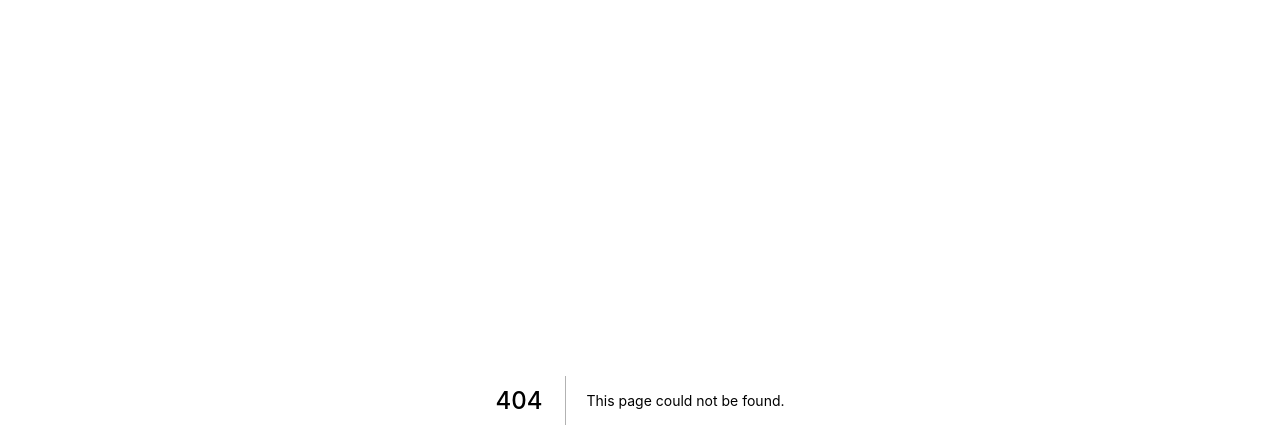
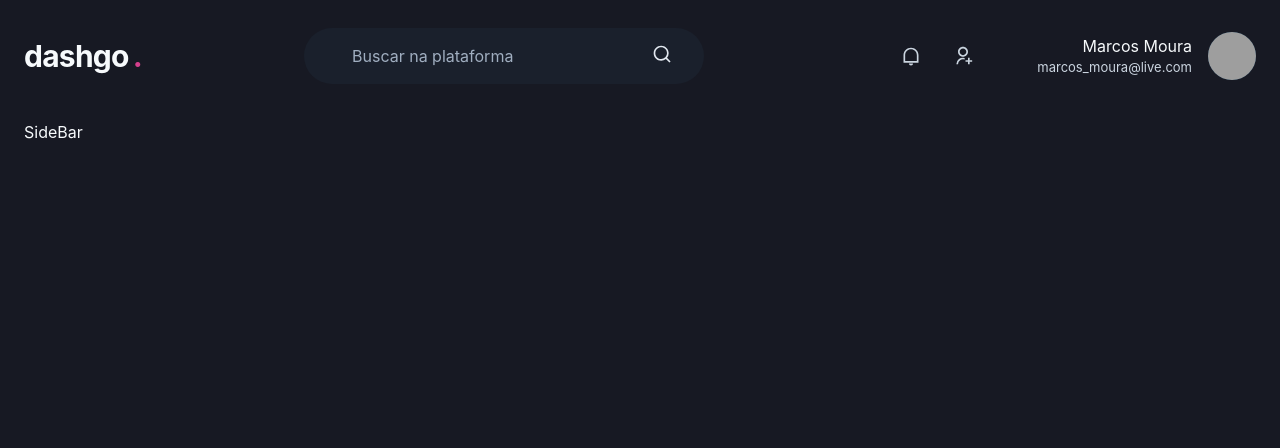
Before and after one commit to marcosaureliodiasmoura/dashgo, a Next.js app: page /dashboard in a window 1280 px wide. Before the commit this address had no page. Shown: the top 448 px of the page. Built offline with nearby package versions, Linux system fonts and the light colour scheme; grey boxes are pictures that could not be loaded.

Commit message:
Component Header

```diff
--- a/package.json
+++ b/package.json
@@ -15,7 +15,8 @@
     "framer-motion": "^4.1.3",
     "next": "10.1.3",
     "react": "17.0.2",
-    "react-dom": "17.0.2"
+    "react-dom": "17.0.2",
+    "react-icons": "^4.2.0"
   },
   "devDependencies": {
     "@types/node": "^14.14.37",
--- /dev/null
+++ b/src/components/Header.tsx
@@ -0,0 +1,82 @@
+import { Flex, Text, Input, Icon, HStack, Box, Avatar } from '@chakra-ui/react'
+import { RiNotificationLine, RiSearchLine, RiUserAddLine } from 'react-icons/ri'
+
+export function Header() {
+  return (
+    <Flex
+      as="header"
+      w="100%"
+      maxWidth={1480}
+      h="20"
+      mx="auto"
+      mt="4"
+      px="6"
+      align="center"
+    >
+      <Text fontSize="3xl"
+        fontWeight="bold"
+        letterSpacing="tight"
+        w="64"
+      >
+        dashgo
+       <Text as="span" ml="1" color="pink.500">.</Text>
+      </Text>
+
+      <Flex
+        as="label"
+        flex="1"
+        py="4"
+        px="8"
+        ml="6"
+        maxWidth={400}
+        alignSelf="center"
+        color="gray.200"
+        position="relative"
+        bg="gray.800"
+        borderRadius="full"
+      >
+        <Input
+          color="gray.50"
+          variant="unstyled"
+          px="4"
+          mr="4"
+          placeholder="Buscar na plataforma"
+          _placeholder={{ color: "gray.400" }}
+        />
+
+        <Icon as={RiSearchLine} fontSize="20" />
+      </Flex>
+
+      <Flex
+        align="center"
+        ml="auto"
+
+      >
+        <HStack
+        spacing="8"
+        mx="8"
+        pr="8"
+        py="1"
+        color="gray.300"
+        borderRight={1}
+        borderColor="gray.700"
+        >
+
+          <Icon as={RiNotificationLine} fontSize="20" />
+          <Icon as={RiUserAddLine} fontSize="20" />
+        </HStack>
+
+        <Flex
+        align="center">
+          <Box mr="4" textAlign="right">
+          <Text>Marcos Moura</Text>
+          <Text color="gray.300" fontSize="small">marcos_moura@live.com</Text>
+          </Box>
+
+          <Avatar size="md" name="Marcos Moura" src="https://scontent-for1-1.xx.fbcdn.net/v/t1.6435-9/143379819_2363215550491146_6452058497307237849_n.jpg?_nc_cat=106&ccb=1-3&_nc_sid=09cbfe&_nc_ohc=0gobnALyI8gAX_on2b_&_nc_ht=scontent-for1-1.xx&oh=8be9dd5f3d7d752c307c61557b5bb95c&oe=6097B7EF"/>
+
+        </Flex>
+      </Flex>
+    </Flex>
+  );
+}
--- /dev/null
+++ b/src/components/Sidebar.tsx
@@ -0,0 +1,5 @@
+export function Sidebar(){
+  return(
+    <h1>SideBar</h1>
+  )
+}
--- /dev/null
+++ b/src/pages/dashboard.tsx
@@ -0,0 +1,17 @@
+import { Flex } from "@chakra-ui/react";
+import { Header } from "../components/Header";
+import { Sidebar } from "../components/Sidebar";
+
+export default function Dashboard() {
+  return (
+    <Flex direction="column" h="100vh">
+      <Header />
+
+
+      <Flex w="100%" my="6" maxWidth={1480} mx="auto" px="6">
+      <Sidebar/>
+      </Flex>
+
+    </Flex>
+  );
+}
```
Also changed, not shown: 1 other file (tests, documents, lock files or other folders).
